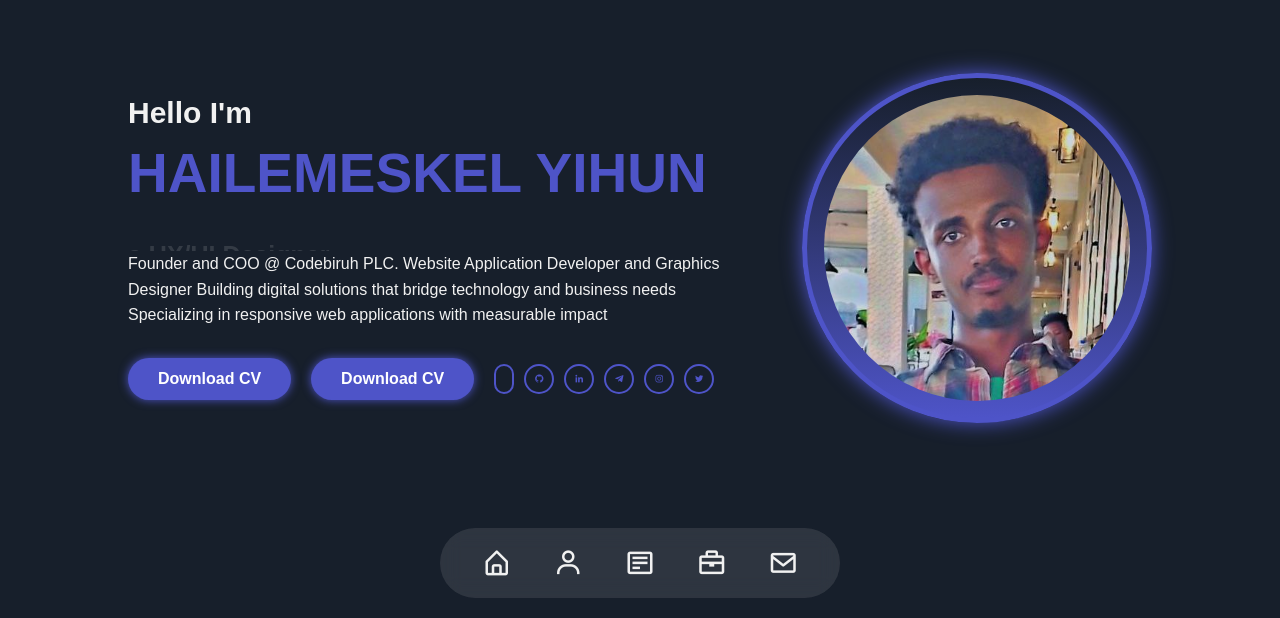
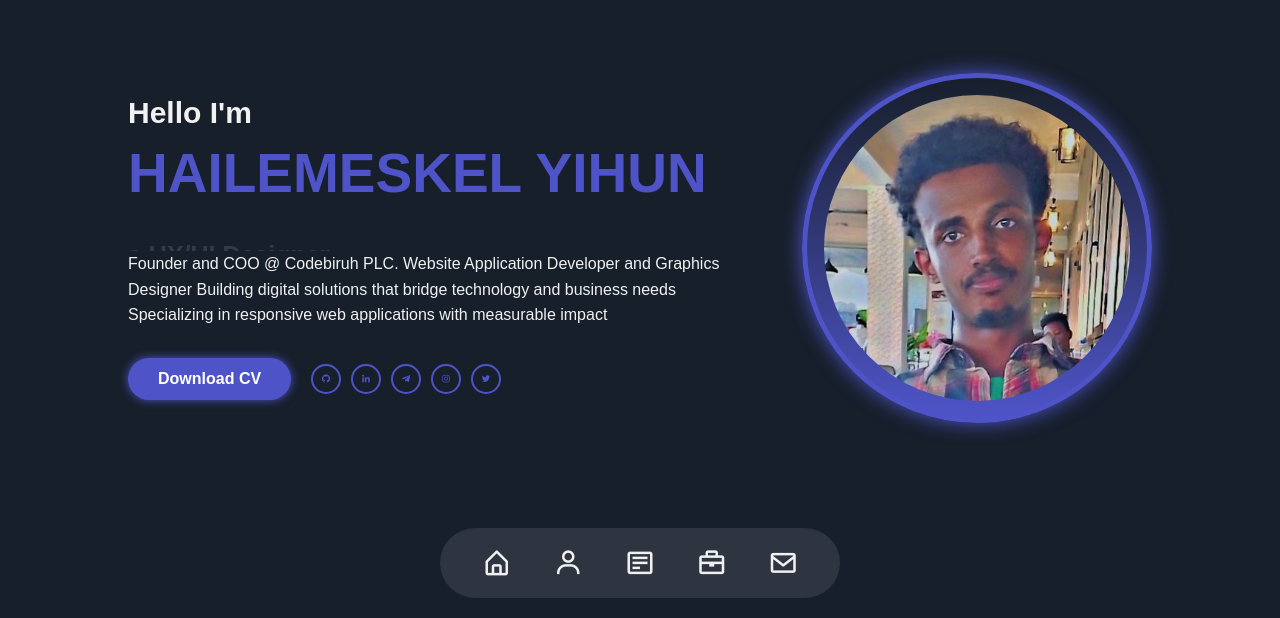
Before and after one commit to haile9-hash/HailemeskelYihunPortfolio, a plain HTML site: page index.html in a window 1280 px wide. Shown: the part 182-800 px from the top of the page. Drawn offline with nearby package versions, Linux system fonts and the light colour scheme.

Commit message:
deplicated fixed

```diff
--- a/index.html
+++ b/index.html
@@ -56,9 +56,7 @@
                     </p>
                     <div class="btn-sci">
                         <a href="https://drive.google.com/file/d/1GF3e3m6A2Sb-Xjx_4ilW_Fu33R1_tHmw/view?usp=sharing" class="btn">Download CV</a>
-                        <a href="https://drive.google.com/file/d/1GF3e3m6A2Sb-Xjx_4ilW_Fu33R1_tHmw/view?usp=sharing" class="btn">Download CV</a>
                         <div class="sci">
-                            <a href="https://github.com/haile9-hash">
                             <a href="https://github.com/haile9-hash">
                                 <i class='bx bxl-github'></i>
                                 <span class="tooltip">Github</span>
```
